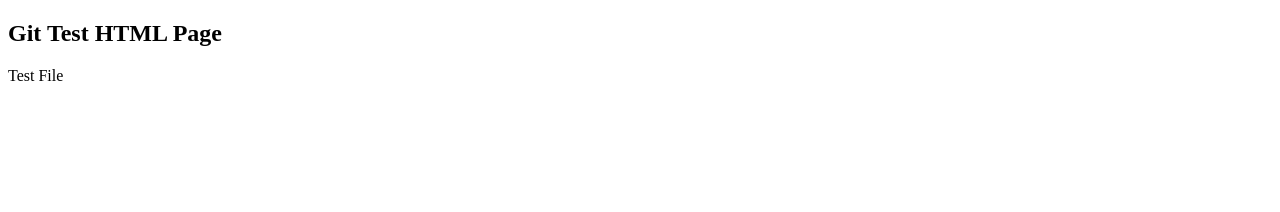
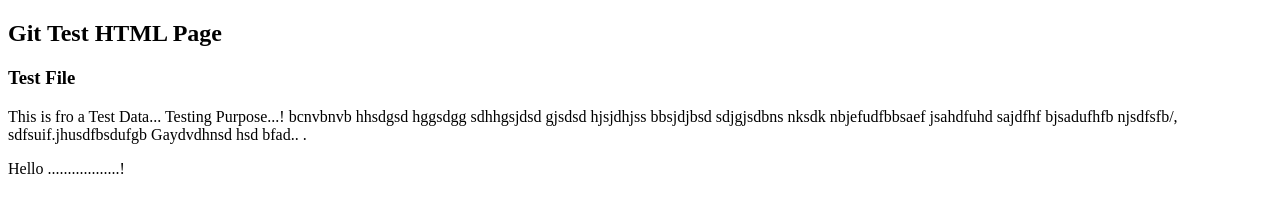
Before and after one commit to Adarsh-geon/GitTest, a plain HTML site: page Index.html in a window 1280 px wide. Drawn offline with Linux system fonts and the light colour scheme.

Commit message:
UPdated Design

```diff
--- a/Index.html
+++ b/Index.html
@@ -7,6 +7,14 @@
 </head>
 <body>
     <h2>Git Test HTML Page</h2>
-    Test File
+    <h3>Test File</h3>
+    <p>
+        This is fro a Test Data...  Testing Purpose...!
+        bcnvbnvb hhsdgsd hggsdgg  sdhhgsjdsd gjsdsd hjsjdhjss
+        bbsjdjbsd sdjgjsdbns nksdk nbjefudfbbsaef jsahdfuhd sajdfhf
+        bjsadufhfb njsdfsfb/, sdfsuif.jhusdfbsdufgb Gaydvdhnsd hsd bfad..
+        .
+    </p>
+    <span>Hello ..................! </span>
 </body>
 </html>
```
